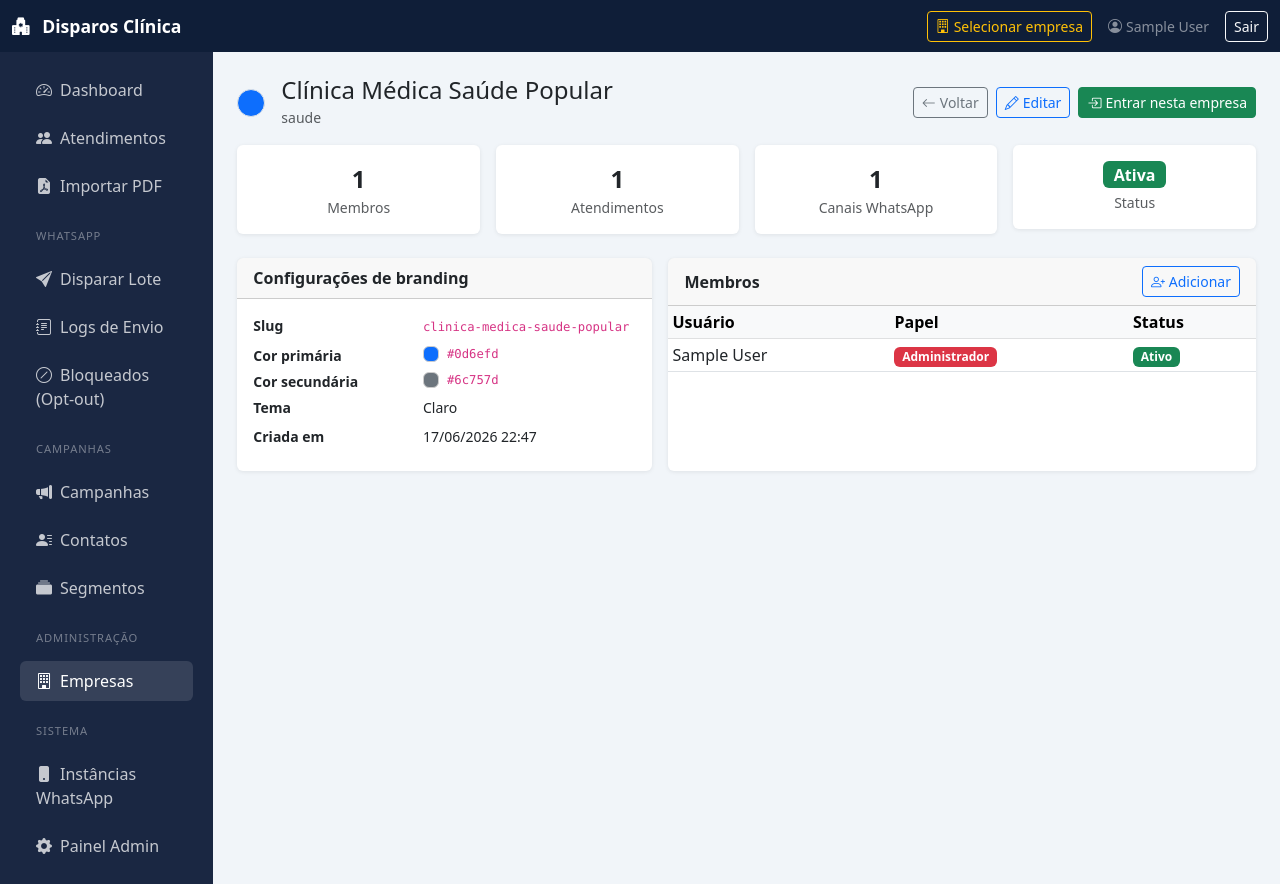
After one commit to R3bs0n/WhatsEvolution, a Django app: page /empresas/1/ in a window 1280 px wide. The commit adds this page. Run offline with Django 4.2, Linux system fonts and the light colour scheme; a user stored in the database is signed in; data comes from the database, SQL or seed files in the repository; tables that the repository leaves empty hold one stand-in row (values such as "Sample post"); parts of the project's set-up code (start-up, migrations or seed data) failed here and were passed over.

Commit message:
feat: tela de gestão de empresas (listagem, criação, edição, detalhe)
- /empresas/ — lista todas as empresas com status, membros e cores
- /empresas/nova/ — formulário com color picker para criação
- /empresas/<pk>/ — detalhe com cards de contagem e tabela de membros
- /empresas/<pk>/editar/ — edição de todos os campos de branding
- Botão "Entrar nesta empresa" no detalhe atalha para o seletor
- Link "Empresas" na sidebar visível apenas para superadmin

Co-Authored-By: Claude Sonnet 4.6 <noreply@anthropic.com>

```diff
--- a/webhook/empresas/urls.py
+++ b/webhook/empresas/urls.py
@@ -3,6 +3,10 @@ from django.urls import path
 from . import views
 
 urlpatterns = [
+    path("", views.empresa_list, name="empresa-list"),
+    path("nova/", views.empresa_create, name="empresa-create"),
+    path("<int:pk>/", views.empresa_detail, name="empresa-detail"),
+    path("<int:pk>/editar/", views.empresa_edit, name="empresa-edit"),
     path("selecionar/", views.selecionar_empresa, name="selecionar-empresa"),
     path("sair/", views.sair_empresa, name="sair-empresa"),
 ]
--- a/webhook/empresas/views.py
+++ b/webhook/empresas/views.py
@@ -1,3 +1,4 @@
+from django.contrib import messages
 from django.contrib.auth.decorators import login_required
 from django.http import HttpResponseForbidden
 from django.shortcuts import get_object_or_404, redirect, render
@@ -5,11 +6,116 @@ from django.shortcuts import get_object_or_404, redirect, render
 from .models import Empresa, MembroEmpresa
 
 
+def _superadmin_required(request):
+    if not request.user.is_superuser:
+        return HttpResponseForbidden("Acesso restrito ao superadmin.")
+    return None
+
+
+# ── Gestão de empresas ────────────────────────────────────────────────────────
+
+@login_required
+def empresa_list(request):
+    guard = _superadmin_required(request)
+    if guard:
+        return guard
+
+    empresas = Empresa.objects.order_by("nome")
+    return render(request, "empresas/empresa_list.html", {"empresas": empresas})
+
+
+@login_required
+def empresa_create(request):
+    guard = _superadmin_required(request)
+    if guard:
+        return guard
+
+    if request.method == "POST":
+        nome = request.POST.get("nome", "").strip()
+        segmento = request.POST.get("segmento", "").strip()
+        cor_primaria = request.POST.get("cor_primaria", "#0d6efd").strip()
+        cor_secundaria = request.POST.get("cor_secundaria", "#6c757d").strip()
+        tema = request.POST.get("tema", "light")
+        ativo = request.POST.get("ativo") == "on"
+
+        if not nome:
+            messages.error(request, "O nome da empresa é obrigatório.")
+            return render(request, "empresas/empresa_form.html", {
+                "title": "Nova Empresa",
+                "values": request.POST,
+            })
+
+        empresa = Empresa.objects.create(
+            nome=nome,
+            segmento=segmento,
+            cor_primaria=cor_primaria,
+            cor_secundaria=cor_secundaria,
+            tema=tema,
+            ativo=ativo,
+        )
+        messages.success(request, f"Empresa '{empresa.nome}' criada com sucesso.")
+        return redirect("empresa-detail", pk=empresa.pk)
+
+    return render(request, "empresas/empresa_form.html", {
+        "title": "Nova Empresa",
+        "values": {},
+    })
+
+
+@login_required
+def empresa_detail(request, pk):
+    guard = _superadmin_required(request)
+    if guard:
+        return guard
+
+    empresa = get_object_or_404(Empresa, pk=pk)
+    membros = empresa.membros.select_related("usuario").order_by("usuario__username")
+    return render(request, "empresas/empresa_detail.html", {
+        "empresa": empresa,
+        "membros": membros,
+    })
+
+
+@login_required
+def empresa_edit(request, pk):
+    guard = _superadmin_required(request)
+    if guard:
+        return guard
+
+    empresa = get_object_or_404(Empresa, pk=pk)
+
+    if request.method == "POST":
+        empresa.nome = request.POST.get("nome", "").strip() or empresa.nome
+        empresa.segmento = request.POST.get("segmento", "").strip()
+        empresa.cor_primaria = request.POST.get("cor_primaria", "#0d6efd").strip()
+        empresa.cor_secundaria = request.POST.get("cor_secundaria", "#6c757d").strip()
+        empresa.tema = request.POST.get("tema", "light")
+        empresa.ativo = request.POST.get("ativo") == "on"
+        empresa.save()
+        messages.success(request, f"Empresa '{empresa.nome}' atualizada.")
+        return redirect("empresa-detail", pk=empresa.pk)
+
+    return render(request, "empresas/empresa_form.html", {
+        "title": f"Editar — {empresa.nome}",
+        "empresa": empresa,
+        "values": {
+            "nome": empresa.nome,
+            "segmento": empresa.segmento,
+            "cor_primaria": empresa.cor_primaria,
+            "cor_secundaria": empresa.cor_secundaria,
+            "tema": empresa.tema,
+            "ativo": empresa.ativo,
+        },
+    })
+
+
+# ── Seletor de empresa (superadmin) ──────────────────────────────────────────
+
 @login_required
 def selecionar_empresa(request):
-    """Seletor de empresa para superadmin."""
-    if not request.user.is_superuser:
-        return HttpResponseForbidden("Acesso restrito ao superadmin.")
+    guard = _superadmin_required(request)
+    if guard:
+        return guard
 
     empresas = Empresa.objects.filter(ativo=True).order_by("nome")
     empresa_ativa_id = request.session.get("active_empresa_id")
@@ -24,20 +130,16 @@ def selecionar_empresa(request):
         next_url = request.POST.get("next") or "dashboard"
         return redirect(next_url)
 
-    return render(
-        request,
-        "empresas/selecionar_empresa.html",
-        {
-            "empresas": empresas,
-            "empresa_ativa_id": empresa_ativa_id,
-        },
-    )
+    return render(request, "empresas/selecionar_empresa.html", {
+        "empresas": empresas,
+        "empresa_ativa_id": empresa_ativa_id,
+    })
 
 
 @login_required
 def sair_empresa(request):
-    """Remove a empresa ativa da sessão (volta à visão global)."""
-    if not request.user.is_superuser:
-        return HttpResponseForbidden("Acesso restrito ao superadmin.")
+    guard = _superadmin_required(request)
+    if guard:
+        return guard
     request.session.pop("active_empresa_id", None)
     return redirect("dashboard")
--- a/webhook/templates/base.html
+++ b/webhook/templates/base.html
@@ -98,8 +98,15 @@
          href="{% url 'campanha-segmento-list' %}">
         <i class="bi bi-collection-fill me-2"></i>Segmentos
       </a>
+      {% if user.is_superuser %}
+      <div class="nav-section mt-2">Administração</div>
+      <a class="nav-link {% if 'empresa' in request.resolver_match.url_name|default:'' %}active{% endif %}"
+         href="{% url 'empresa-list' %}">
+        <i class="bi bi-building me-2"></i>Empresas
+      </a>
+      {% endif %}
       {% if user.is_staff %}
-      <div class="nav-section mt-2">Admin</div>
+      <div class="nav-section mt-2">Sistema</div>
       <a class="nav-link {% if request.resolver_match.url_name == 'instance-list' %}active{% endif %}"
          href="{% url 'instance-list' %}">
         <i class="bi bi-phone-fill me-2"></i>Instâncias WhatsApp
--- /dev/null
+++ b/webhook/templates/empresas/empresa_detail.html
@@ -0,0 +1,144 @@
+{% extends "base.html" %}
+{% block title %}{{ empresa.nome }}{% endblock %}
+
+{% block content %}
+<div class="d-flex justify-content-between align-items-center mb-3">
+  <div class="d-flex align-items-center gap-3">
+    <span class="rounded-circle d-inline-block border"
+          style="width:28px;height:28px;background:{{ empresa.cor_primaria }};flex-shrink:0;"></span>
+    <div>
+      <h4 class="mb-0">{{ empresa.nome }}</h4>
+      {% if empresa.segmento %}
+      <small class="text-muted">{{ empresa.segmento }}</small>
+      {% endif %}
+    </div>
+  </div>
+  <div class="d-flex gap-2">
+    <a href="{% url 'empresa-list' %}" class="btn btn-sm btn-outline-secondary">
+      <i class="bi bi-arrow-left me-1"></i>Voltar
+    </a>
+    <a href="{% url 'empresa-edit' empresa.pk %}" class="btn btn-sm btn-outline-primary">
+      <i class="bi bi-pencil me-1"></i>Editar
+    </a>
+    <form method="post" action="{% url 'selecionar-empresa' %}">
+      {% csrf_token %}
+      <input type="hidden" name="empresa_id" value="{{ empresa.pk }}">
+      <input type="hidden" name="next" value="dashboard">
+      <button class="btn btn-sm btn-success">
+        <i class="bi bi-box-arrow-in-right me-1"></i>Entrar nesta empresa
+      </button>
+    </form>
+  </div>
+</div>
+
+<div class="row g-3 mb-4">
+  <div class="col-sm-3">
+    <div class="card text-center">
+      <div class="card-body py-3">
+        <div class="fs-4 fw-bold">{{ empresa.membros.count }}</div>
+        <div class="text-muted small">Membros</div>
+      </div>
+    </div>
+  </div>
+  <div class="col-sm-3">
+    <div class="card text-center">
+      <div class="card-body py-3">
+        <div class="fs-4 fw-bold">{{ empresa.atendimentos.count }}</div>
+        <div class="text-muted small">Atendimentos</div>
+      </div>
+    </div>
+  </div>
+  <div class="col-sm-3">
+    <div class="card text-center">
+      <div class="card-body py-3">
+        <div class="fs-4 fw-bold">{{ empresa.canais_whatsapp.count }}</div>
+        <div class="text-muted small">Canais WhatsApp</div>
+      </div>
+    </div>
+  </div>
+  <div class="col-sm-3">
+    <div class="card text-center">
+      <div class="card-body py-3">
+        {% if empresa.ativo %}
+        <span class="badge bg-success fs-6">Ativa</span>
+        {% else %}
+        <span class="badge bg-secondary fs-6">Inativa</span>
+        {% endif %}
+        <div class="text-muted small mt-1">Status</div>
+      </div>
+    </div>
+  </div>
+</div>
+
+<div class="row g-3">
+  <!-- Detalhes -->
+  <div class="col-md-5">
+    <div class="card h-100">
+      <div class="card-header fw-semibold">Configurações de branding</div>
+      <div class="card-body small">
+        <dl class="row mb-0">
+          <dt class="col-sm-5">Slug</dt>
+          <dd class="col-sm-7"><code>{{ empresa.slug }}</code></dd>
+          <dt class="col-sm-5">Cor primária</dt>
+          <dd class="col-sm-7 d-flex align-items-center gap-2">
+            <span class="rounded" style="width:16px;height:16px;background:{{ empresa.cor_primaria }};display:inline-block;border:1px solid #ccc;"></span>
+            <code>{{ empresa.cor_primaria }}</code>
+          </dd>
+          <dt class="col-sm-5">Cor secundária</dt>
+          <dd class="col-sm-7 d-flex align-items-center gap-2">
+            <span class="rounded" style="width:16px;height:16px;background:{{ empresa.cor_secundaria }};display:inline-block;border:1px solid #ccc;"></span>
+            <code>{{ empresa.cor_secundaria }}</code>
+          </dd>
+          <dt class="col-sm-5">Tema</dt>
+          <dd class="col-sm-7">{{ empresa.get_tema_display }}</dd>
+          <dt class="col-sm-5">Criada em</dt>
+          <dd class="col-sm-7">{{ empresa.created_at|date:"d/m/Y H:i" }}</dd>
+        </dl>
+      </div>
+    </div>
+  </div>
+
+  <!-- Membros -->
+  <div class="col-md-7">
+    <div class="card h-100">
+      <div class="card-header fw-semibold d-flex justify-content-between align-items-center">
+        Membros
+        <a href="/admin/empresas/membroempresa/add/?empresa={{ empresa.pk }}"
+           class="btn btn-sm btn-outline-primary">
+          <i class="bi bi-person-plus"></i> Adicionar
+        </a>
+      </div>
+      <div class="table-responsive">
+        <table class="table table-sm mb-0">
+          <thead class="table-light">
+            <tr><th>Usuário</th><th>Papel</th><th>Status</th></tr>
+          </thead>
+          <tbody>
+            {% for m in membros %}
+            <tr>
+              <td>{{ m.usuario.get_full_name|default:m.usuario.username }}</td>
+              <td>
+                {% if m.papel == "administrador" %}<span class="badge bg-danger">Administrador</span>
+                {% elif m.papel == "operador" %}<span class="badge bg-primary">Operador</span>
+                {% else %}<span class="badge bg-secondary">Leitura</span>
+                {% endif %}
+              </td>
+              <td>
+                {% if m.ativo %}<span class="badge bg-success">Ativo</span>
+                {% else %}<span class="badge bg-secondary">Inativo</span>{% endif %}
+              </td>
+            </tr>
+            {% empty %}
+            <tr>
+              <td colspan="3" class="text-muted text-center py-3">
+                Nenhum membro cadastrado.
+              </td>
+            </tr>
+            {% endfor %}
+          </tbody>
+        </table>
+      </div>
+    </div>
+  </div>
+</div>
+{% endblock %}
```
Also changed, not shown: webhook/templates/empresas/empresa_form.html (added, +98 -0 lines), webhook/templates/empresas/empresa_list.html (added, +68 -0 lines).
